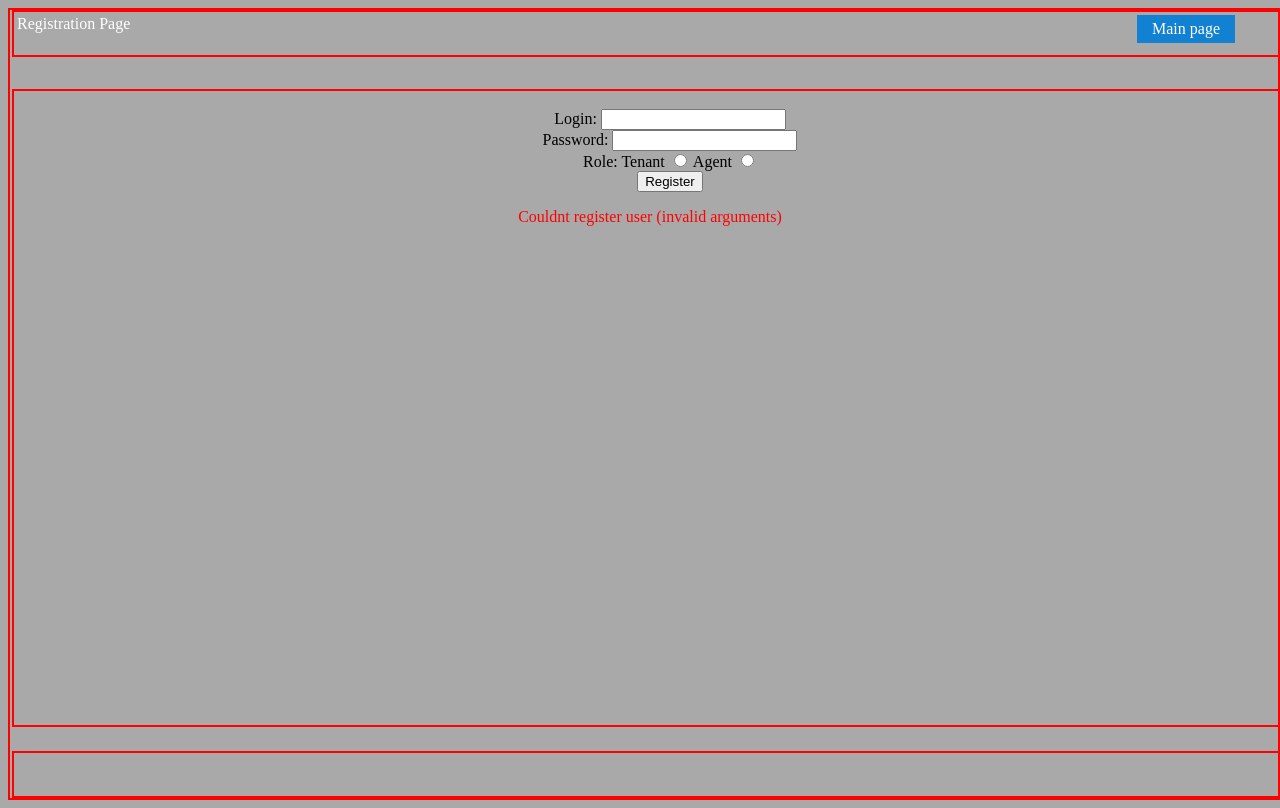
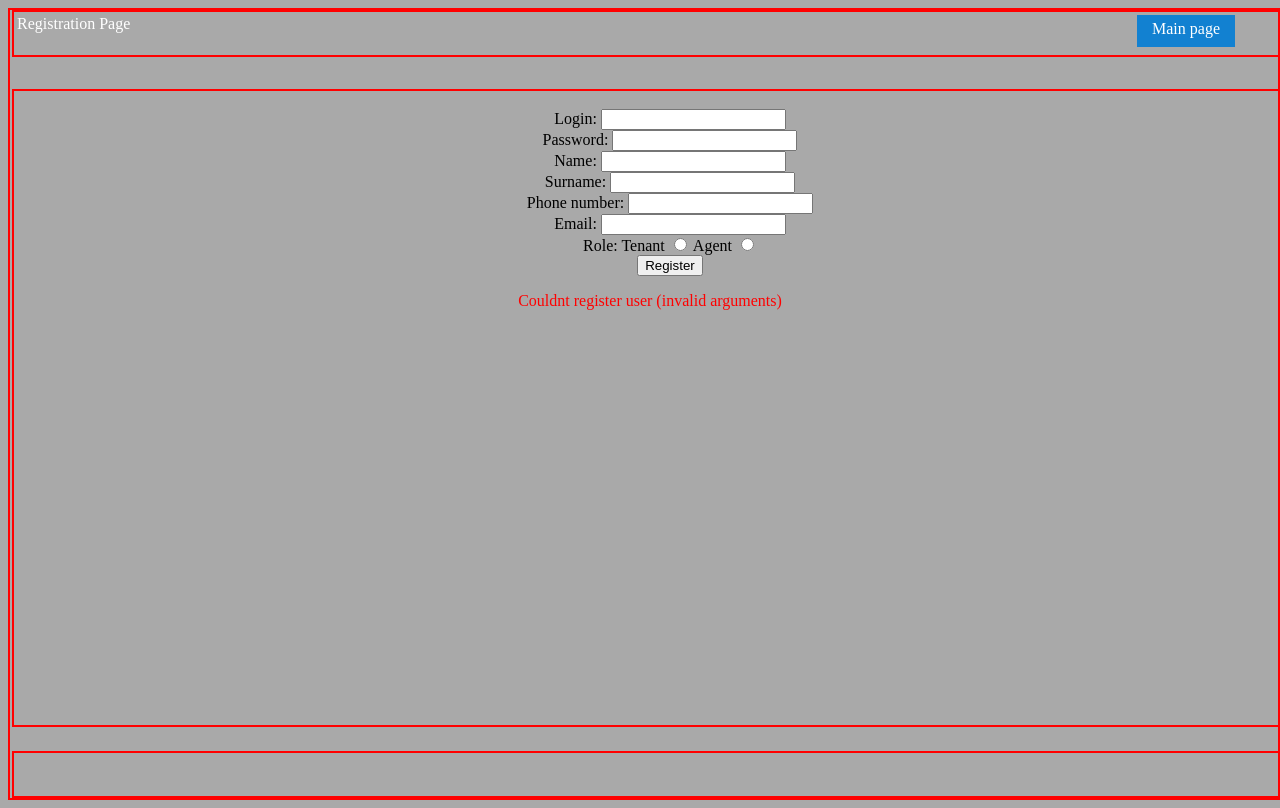
Before and after one commit to uMackox/Projekt-zespolowy---rezerwacja-sal, a PHP site: page /register.php in a window 1280 px wide. Run offline with PHP 8.4, Linux system fonts and the light colour scheme; data that the repository does not hold is empty.

Commit message:
Fixed register form

```diff
--- a/Style/mainstyle.css
+++ b/Style/mainstyle.css
@@ -8,8 +8,6 @@
     padding: 2px;
     text-align: center;
     height: 100%;
-    /*position: relative;
-    */
     width: 100%;
 }
 
@@ -31,7 +29,7 @@
 div.footer{
     height:5%;
     width:100%;
-    position:absolute;;
+    position:absolute;
     bottom: 0%;
 }
 
@@ -45,7 +43,6 @@
     color:red;
 }
 
-
 .form-list{
     list-style-type: none;
 }
@@ -54,14 +51,28 @@
     display: inline-block;
     text-decoration: none;
     background-color: #1281d1;
+    transition-duration: 500ms;
     text-align: center;
     padding: 5px 15px;
     margin: 1px;
 }
 
+a:hover{
+    background-color: #4592d1;
+    transition-duration: 500ms;
+}
+
+a:active{
+    background-color: gray;
+    outline: none;
+    transition-duration: 200ms;
+
+}
+
 a.navigation-bar-item{
     position: absolute;
     right:50px;
+    height: 50%;
 
 }
 
--- a/register.php
+++ b/register.php
@@ -14,12 +14,28 @@
 			<ul class="form-list">
 				<li>
 					Login:
-					<input type="text" id="login" name="login">
+					<input type="text" id="login" name="login" required>
 				</li>
 				<li>
 					Password:
-					<input type="password" id="password" name="password">
+					<input type="password" id="password" name="password" required>
 				</li>
+                <li>
+                    Name:
+                    <input type="text" id="name" name="name"  required>
+                </li>
+                <li>
+                    Surname:
+                    <input type="text" id="surname" name="surname"  required>
+                </li>
+                <li>
+                    Phone number:
+                    <input type="text" id="phonenumber" name="phonenumber">
+                </li>
+                <li>
+                    Email:
+                    <input type="email" id="email" name="email" required>
+                </li>
 				<li>
 					Role:
 					<label for="Tenant">Tenant</label>
@@ -47,6 +63,10 @@
 			}
 			else{
 				$userrole = $_POST['role'];
+				$username = $_POST['name'];
+				$usersurname = $_POST['surname'];
+				$userphone = $_POST['phonenumber'];
+				$useremail = $_POST['email'];
 				if($dbconn->connect_error){
 					die("Connetcion failed : ".$dbconn->connect_error);
 				}
@@ -56,7 +76,8 @@
 					echo "<p class='message-warning'>User name already taken</p>";
 				}
 				else{
-					$sql = "INSERT INTO Users (Login,Password,Role) VALUES('".$userlogin."','".$userpassword."','".$userrole."')";
+					$sql = "INSERT INTO Users (Login,Password,Role,Name,Surname,Phonenumber,Email)
+                            VALUES('".$userlogin."','".$userpassword."','".$userrole."','".$username."','".$usersurname."','".$userphone."','".$useremail."')";
 					if($dbconn->query($sql)==TRUE){
 						echo "Succesfully registered user";
 					}
```
Also changed, not shown: registrationpage.html (+18 -2 lines).
